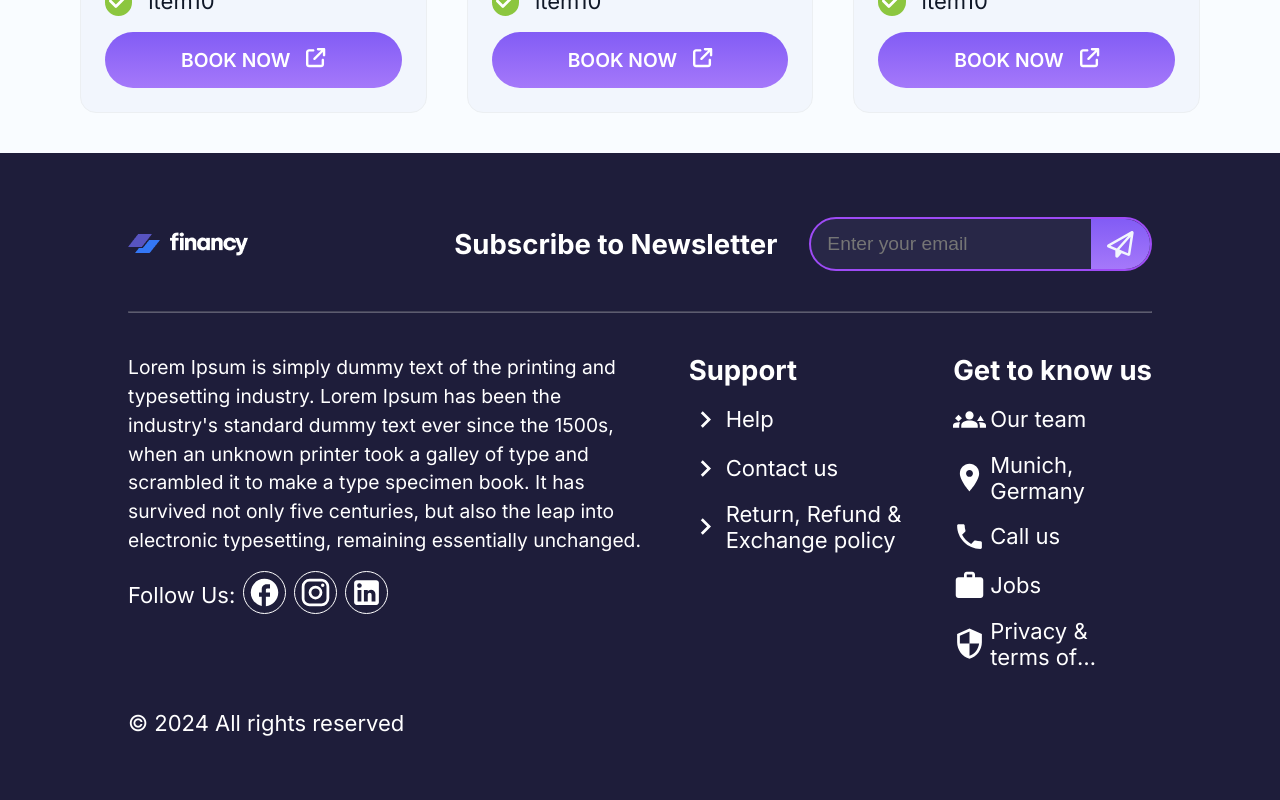
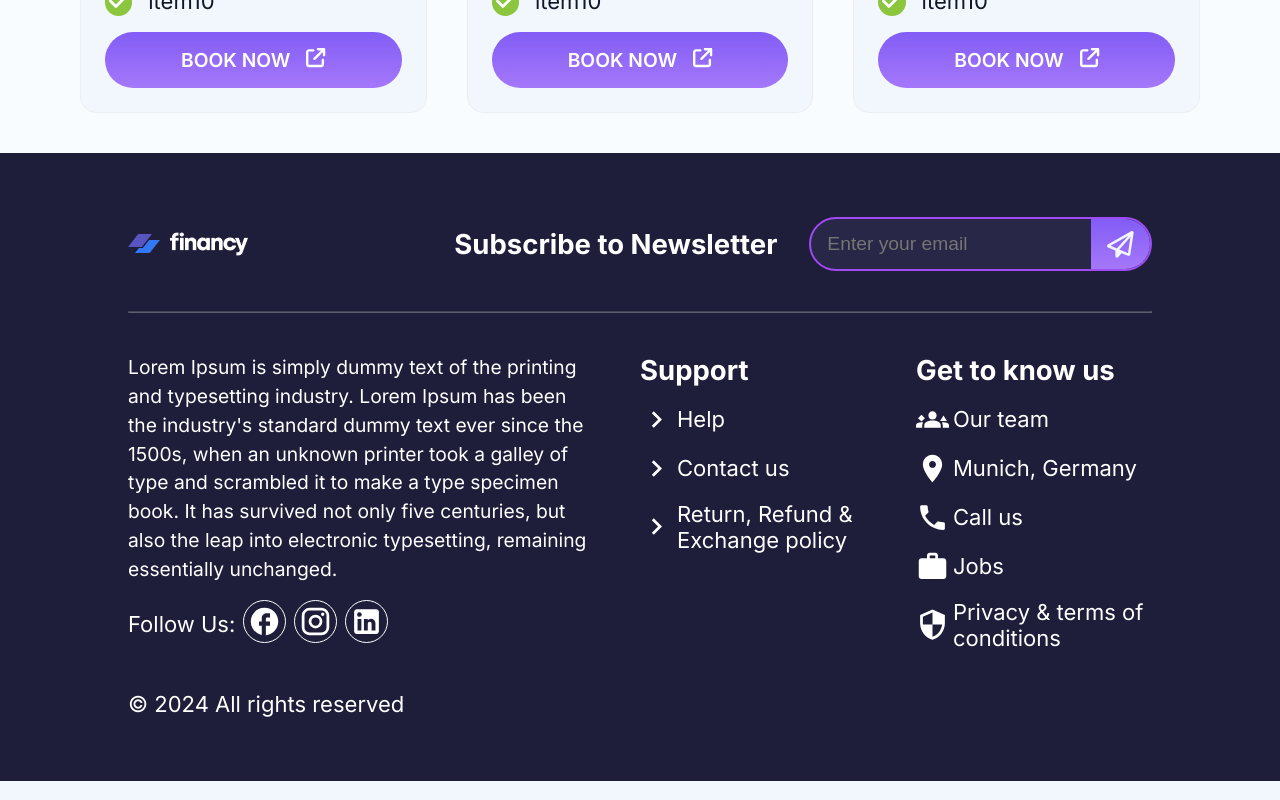
Before and after one commit to danielgen01/financy, a Next.js app: page / in a window 1280 px wide. Shown: the part 3756-4556 px from the top of the page. Built offline with nearby package versions, Linux system fonts and the light colour scheme; no server answers.

Commit message:
chore:adjust Footer flex layout

```diff
--- a/src/app/components/Footer/Footer.styles.module.css
+++ b/src/app/components/Footer/Footer.styles.module.css
@@ -138,7 +138,7 @@
     display: flex;
     flex-direction: column;
     gap: var(--spacing-md);
-    flex-shrink: 2;
+    flex:2;
 }
 
 .StyledIcon {
@@ -174,6 +174,7 @@
 .StyledSupportContentWrapper{
     display: flex;
     flex-direction: column;
+    flex:1;
     gap: var(--spacing-md);
 }
 
@@ -209,6 +210,7 @@
     display: flex;
     flex-direction: column;
     gap: var(--spacing-md);
+    flex: 1;
 
 }
 
```
